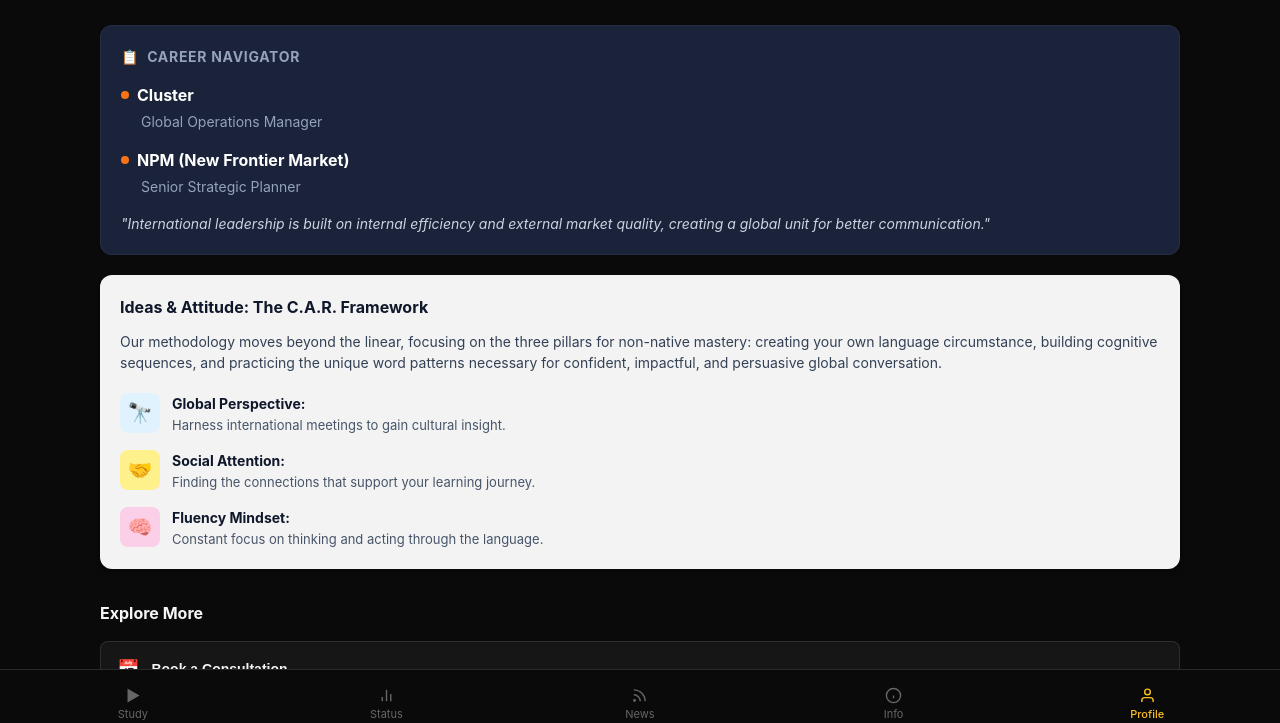
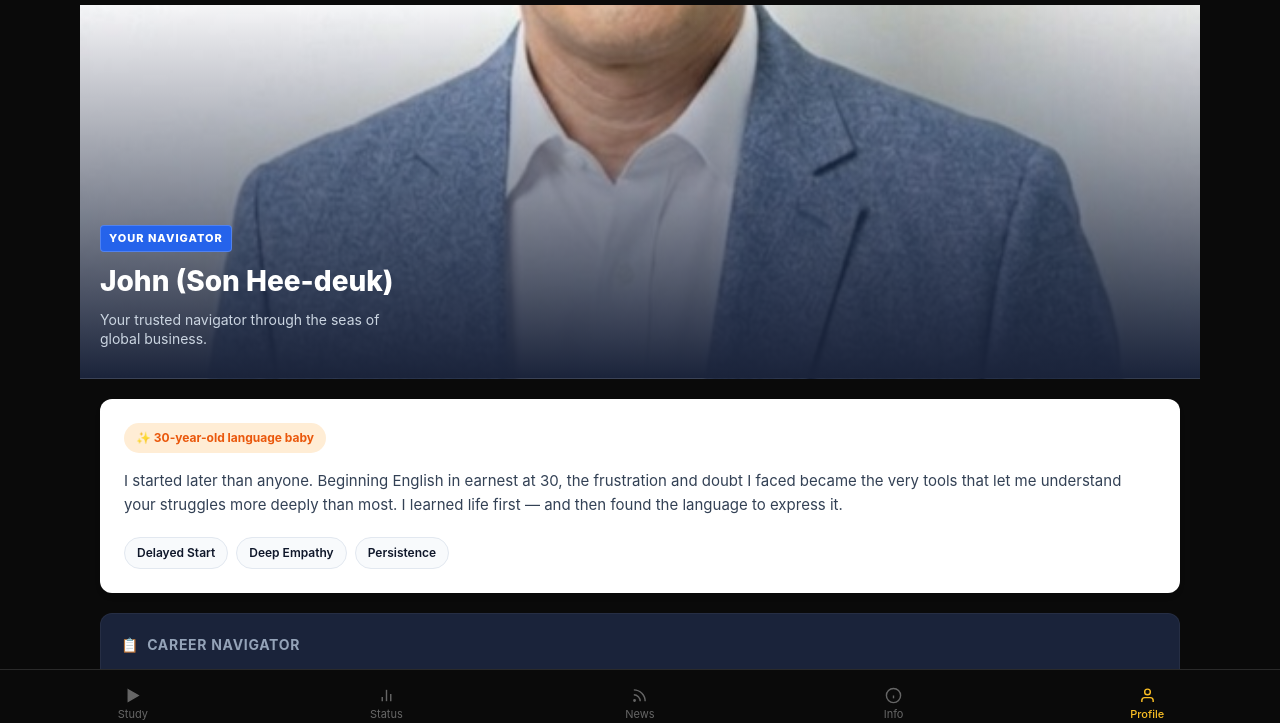
Before and after one commit to HeeDeukSon/youtube-tracker, a website: page pages/profile.html in a window 1280 px wide. Shown: the part 75-798 px from the top of the page. Drawn offline with Linux system fonts and the light colour scheme.

Commit message:
feat: Add profile image and update career navigator text

```diff
--- a/pages/profile.html
+++ b/pages/profile.html
@@ -159,6 +159,80 @@
       align-items: center;
       gap: 12px;
     }
+
+    /* Hero Banner & Story Card */
+    .hero-banner {
+      position: relative;
+      margin: -20px -20px 20px -20px;
+      padding: 220px 20px 30px;
+      /* Add your image URL here, e.g., url('../images/my-picture.jpg') */
+      background: linear-gradient(to bottom, rgba(26,35,58,0) 0%, rgba(26,35,58,1) 100%), url('../images/john.jpg');
+      background-size: cover;
+      background-position: center;
+      color: white;
+      border-bottom-left-radius: 0;
+      border-bottom-right-radius: 0;
+    }
+    .hero-badge {
+      display: inline-block;
+      background-color: #2563eb;
+      color: white;
+      font-size: 11px;
+      font-weight: 800;
+      letter-spacing: 1px;
+      padding: 4px 8px;
+      border-radius: 4px;
+      border: 1px solid rgba(255,255,255,0.2);
+      margin-bottom: 8px;
+    }
+    .hero-title {
+      font-size: 28px;
+      font-weight: 800;
+      margin-bottom: 8px;
+    }
+    .hero-subtitle {
+      font-size: 14px;
+      color: #cbd5e1;
+      line-height: 1.4;
+      max-width: 280px;
+    }
+    .story-card {
+      background-color: white;
+      border-radius: 12px;
+      padding: 24px;
+      margin-bottom: 20px;
+      box-shadow: 0 4px 6px -1px rgba(0, 0, 0, 0.1);
+    }
+    .story-badge {
+      display: inline-block;
+      background-color: #ffedd5;
+      color: #ea580c;
+      font-size: 12px;
+      font-weight: 700;
+      padding: 6px 12px;
+      border-radius: 16px;
+      margin-bottom: 16px;
+    }
+    .story-text {
+      font-size: 15px;
+      line-height: 1.6;
+      color: #334155;
+      margin-bottom: 20px;
+    }
+    .story-tags {
+      display: flex;
+      gap: 8px;
+      flex-wrap: wrap;
+    }
+    .story-tag {
+      font-size: 12px;
+      color: #0f172a;
+      background-color: #f8fafc;
+      padding: 6px 12px;
+      border-radius: 16px;
+      border: 1px solid #e2e8f0;
+      font-weight: 600;
+    }
   </style>
 </head>
 <body>
@@ -183,6 +257,26 @@
   <!-- ═══ MAIN CONTENT ═══ -->
   <main style="padding: 20px; padding-bottom: 100px;">
 
+    <!-- Hero Banner -->
+    <div class="hero-banner">
+      <div class="hero-badge">YOUR NAVIGATOR</div>
+      <div class="hero-title">John (Son Hee-deuk)</div>
+      <div class="hero-subtitle">Your trusted navigator through the seas of global business.</div>
+    </div>
+
+    <!-- Story Card -->
+    <div class="story-card">
+      <div class="story-badge">✨ 30-year-old language baby</div>
+      <div class="story-text">
+        I started later than anyone. Beginning English in earnest at 30, the frustration and doubt I faced became the very tools that let me understand your struggles more deeply than most. I learned life first — and then found the language to express it.
+      </div>
+      <div class="story-tags">
+        <span class="story-tag">Delayed Start</span>
+        <span class="story-tag">Deep Empathy</span>
+        <span class="story-tag">Persistence</span>
+      </div>
+    </div>
+
     <!-- 1. Career Navigator Card (Dark) -->
     <div class="profile-card card-dark">
       <div class="card-title">
@@ -193,14 +287,14 @@
         <div class="role-title">
           <span class="dot-orange"></span> Cluster
         </div>
-        <div class="role-subtitle">Global Operations Manager</div>
+        <div class="role-subtitle">Nokia's global supplier network</div>
       </div>
 
       <div class="role-item">
         <div class="role-title">
-          <span class="dot-orange"></span> NPM (New Frontier Market)
+          <span class="dot-orange"></span> NFM (New Frontier Market)
         </div>
-        <div class="role-subtitle">Senior Strategic Planner</div>
+        <div class="role-subtitle">Service Global Quality and Marketing manager</div>
       </div>
 
       <div class="quote-box">
```
Also changed, not shown: images/john.jpg (added).
